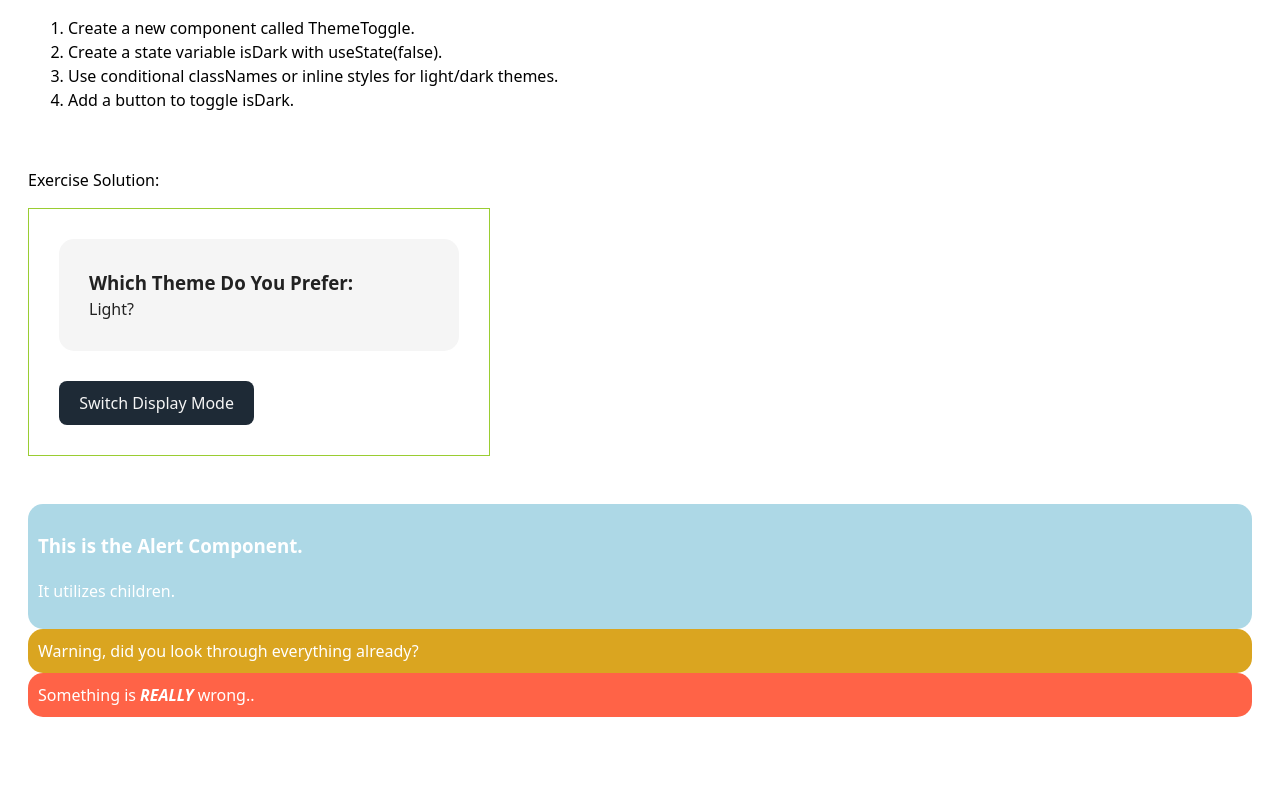
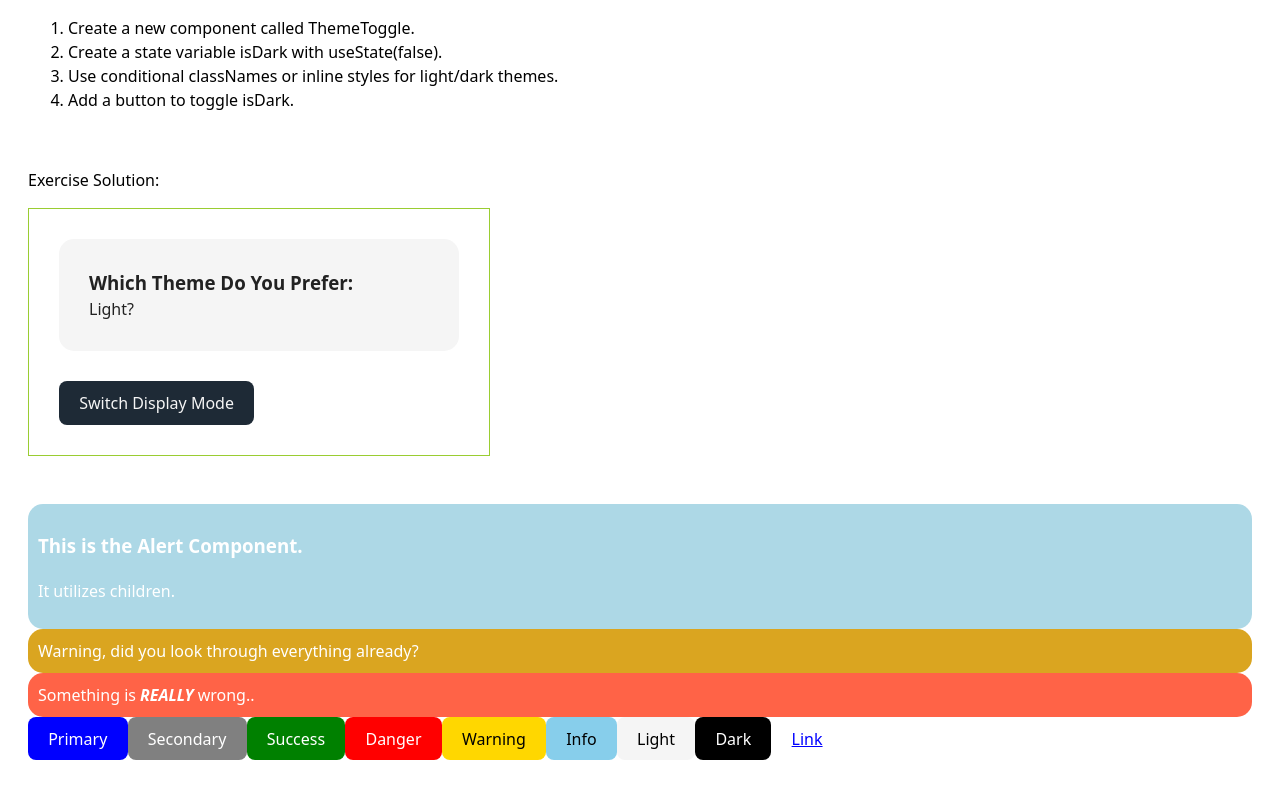
Before and after one commit to Bateeters/React-Exercises-Pt2, a React app in the folder React Exercises Pt2/: page / in a window 1280 px wide. Shown: the part 2428-3226 px from the top of the page. Before the commit the page ends 3201 px from the top, so only its background shows below. Built offline with nearby package versions, Linux system fonts and the light colour scheme; the HTML template or start-up script is replaced by a standard one.

Commit message:
created Button Compontent that is bootstrap friendly.

```diff
--- a/React Exercises Pt2/package.json
+++ b/React Exercises Pt2/package.json
@@ -10,6 +10,7 @@
     "preview": "vite preview"
   },
   "dependencies": {
+    "prop-types": "^15.8.1",
     "react": "^19.1.1",
     "react-dom": "^19.1.1",
     "react-router-dom": "^7.8.2"
--- /dev/null
+++ b/React Exercises Pt2/src/components/Button.jsx
@@ -0,0 +1,11 @@
+function Button({type="primary", onClick, children}) {
+    return (
+        <button
+        className={`btn btn-`+ type}
+        onClick={onClick}>
+            {children}
+        </button>
+    )
+}
+
+export default Button
--- a/React Exercises Pt2/src/css/App.css
+++ b/React Exercises Pt2/src/css/App.css
@@ -56,3 +56,44 @@
   background-color: blue;
   color: white;
 }
+
+.btn-primary {
+  background-color: blue;
+}
+
+.btn-secondary {
+  background-color: gray;
+}
+
+.btn-success {
+  background-color: green;
+}
+
+.btn-danger {
+  background-color: red;
+}
+
+.btn-warning {
+  background-color: gold;
+  color: black;
+}
+
+.btn-info {
+  background-color: skyblue;
+  color: black;
+}
+
+.btn-light {
+  background-color: whitesmoke;
+  color: black;
+}
+
+.btn-dark {
+  background-color: black;
+}
+
+.btn-link {
+  background-color: transparent;
+  color: blue;
+  text-decoration: underline;
+}
--- a/React Exercises Pt2/src/pages/HomePage.jsx
+++ b/React Exercises Pt2/src/pages/HomePage.jsx
@@ -19,6 +19,7 @@ import '../css/Themes.css'
 import { ThemeContext } from '../context/ThemeContext'
 import { useContext } from 'react'
 import LocalStorageTest from '../components/LocalStorageTest'
+import Button from '../components/Button'
 
 function HomePage() {
   let cities = ['New York', 'San Francisco', 'Tokyo', 'London'];
@@ -48,7 +49,16 @@ function HomePage() {
     </Alert>,
     <Alert type='danger'>
       Something is <strong><em>REALLY</em></strong> wrong..
-    </Alert>
+    </Alert>,
+    <Button onClick={() => alert(`Primary Button Clicked`)}>Primary</Button>,
+    <Button type='secondary' onClick={() => alert(`Secondary Button Clicked`)}>Secondary</Button>,
+    <Button type='success' onClick={() => alert(`Success Button Clicked`)}>Success</Button>,
+    <Button type='danger' onClick={() => alert(`Danger Button Clicked`)}>Danger</Button>,
+    <Button type='warning' onClick={() => alert(`Warning Button Clicked`)}>Warning</Button>,
+    <Button type='info' onClick={() => alert(`Info Button Clicked`)}>Info</Button>,
+    <Button type='light' onClick={() => alert(`Light Button Clicked`)}>Light</Button>,
+    <Button type='dark' onClick={() => alert(`Dark Button Clicked`)}>Dark</Button>,
+    <Button type='link' onClick={() => alert(`Link Button Clicked`)}>Link</Button>,
   ]
 
   const intermediateExercises = [
```
Also changed, not shown: 1 other file (tests, documents, lock files or other folders).
